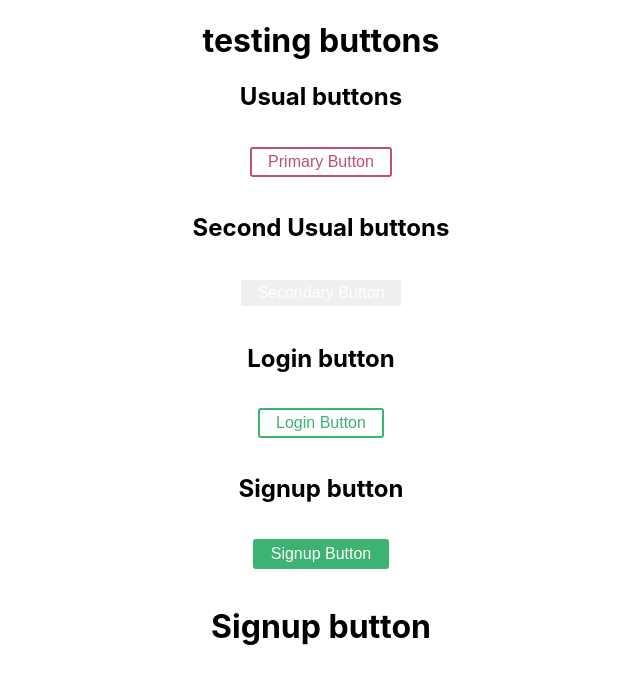
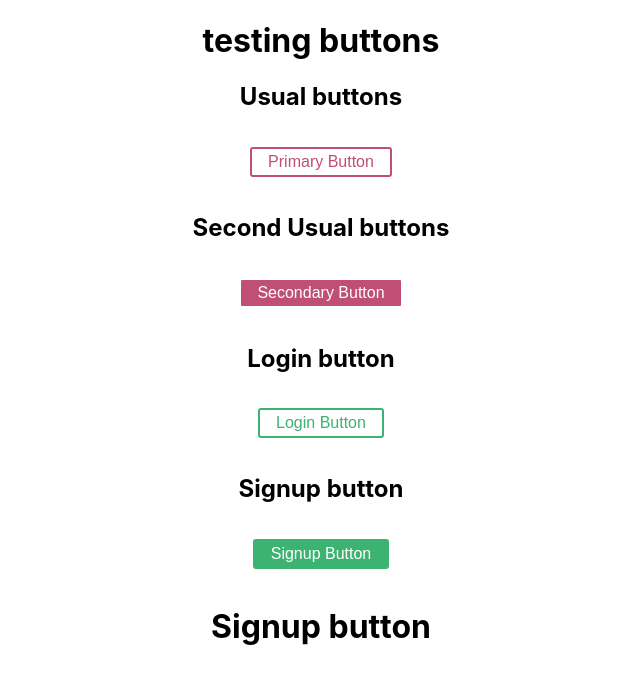
Before and after one commit to Heshan-kavi/dotnet-api-react-app, a React (Create React App) app: page / in a window 1280 px wide. Shown: the top 684 px of the page, without its empty margins (319-959 px from the left). Built offline with nearby package versions, Linux system fonts and the light colour scheme.

Commit message:
updated styles in the secondary button

```diff
--- a/src/Shared/Components/Buttons.js
+++ b/src/Shared/Components/Buttons.js
@@ -17,7 +17,7 @@ export const SecondaryButton = styled.button`
     padding: 0.25em 1em;
     border: 2px solid white;
     border-radius: 3px;
-    background: BF4F74;
+    background: #BF4F74;
 `;
 
 export const LoginButton = styled(PrimaryButton)`
```
